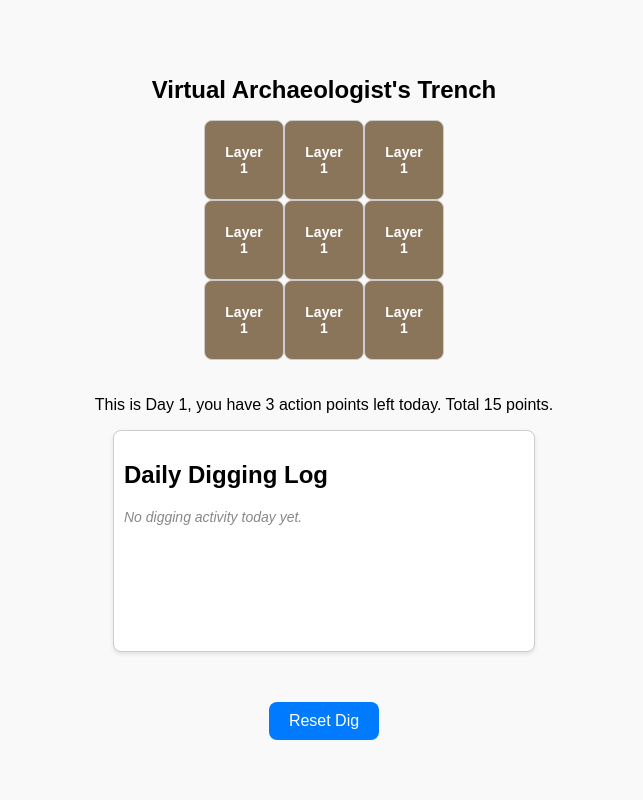
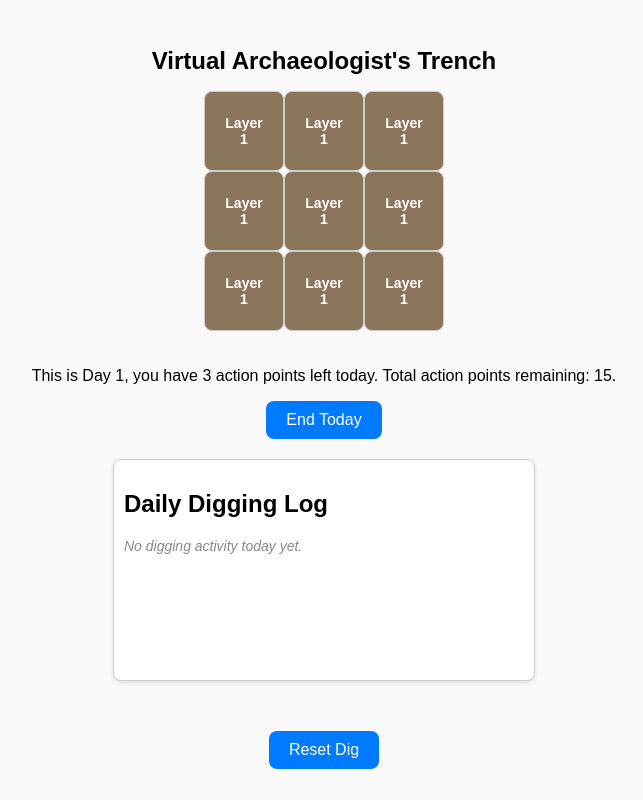
Before and after one commit to Lukas-Liu/archaeology-dig, a React (Create React App) app: page / in a window 1280 px wide. Shown: the whole page, without its empty margins (316-959 px from the left). Built offline with nearby package versions, Linux system fonts and the light colour scheme.

Commit message:
Updated end day button.

```diff
--- a/src/App.css
+++ b/src/App.css
@@ -122,6 +122,11 @@ body {
 	font-style: italic;
 }
 
+/* End Today Button*/
+.end-today-container {
+	margin-bottom: 20px;
+}
+
 /* Reset Button */
 .reset-container {
   margin-top: 50px; /* Add extra spacing to separate from the log container */
--- a/src/App.js
+++ b/src/App.js
@@ -2,6 +2,11 @@ import React, { useState } from "react";
 import "./App.css"; // Import the updated CSS file
 
 function ArchaeologyDig() {
+  // Adjustable game variables
+  const TOTAL_DAYS = 5; // Total number of digging days
+  const TOTAL_ACTION_POINTS = 15; // Total action points for the entire game
+  const ACTION_POINTS_PER_DAY = TOTAL_ACTION_POINTS / TOTAL_DAYS; // Action points available each day
+
   // Define the 3x3x3 tensor with the provided structure
   const initialTensor = [
     [
@@ -38,12 +43,15 @@ function ArchaeologyDig() {
   const [dailySummary, setDailySummary] = useState(""); // Summary of the current day's activity
 
   // State to track action points and the day
-  const [actionPoints, setActionPoints] = useState(15); // Total action points (15 points = 5 days × 3 points)
+  const [actionPoints, setActionPoints] = useState(TOTAL_ACTION_POINTS); // Start with the total pool of action points
+  const [dailyActionPointsLeft, setDailyActionPointsLeft] = useState(
+    ACTION_POINTS_PER_DAY
+  ); // Start with the daily points for the first day
   const [day, setDay] = useState(1); // Start on day 1
 
   // Handle digging action
   const handleDig = (row, col) => {
-    if (actionPoints > 0) {
+    if (dailyActionPointsLeft > 0) {
       const currentDepth = revealed[row][col]; // How deep we've dug in this column
       if (currentDepth < 3) {
         // Update the revealed state
@@ -58,28 +66,9 @@ function ArchaeologyDig() {
           : `You dug hard, but found nothing.`;
         setLogs((prevLogs) => [...prevLogs, newLog]);
 
-        // Deduct action points AFTER a successful digging action
-        const newActionPoints = actionPoints - 1;
-        setActionPoints(newActionPoints);
-
-        // Check if the day has ended (action points modulo 3 == 0)
-        if (newActionPoints > 0 && newActionPoints % 3 === 0) {
-          // Calculate and store the daily summary before clearing logs
-          const artifactsFound = logs.filter((log) =>
-            log.includes("Congratulations")
-          ).length;
-          const totalDigs = logs.length + 1;
-
-          setDailySummary(
-            `Day ${day} Summary: You found ${artifactsFound} artifacts and dug ${totalDigs} cells.`
-          );
-
-          // Advance to the next day
-          setDay(day + 1);
-
-          // Clear the current day's logs
-          setLogs([]);
-        }
+        // Deduct one action point from both daily and total pools
+        setDailyActionPointsLeft((prevPoints) => prevPoints - 1);
+        setActionPoints((prevPoints) => prevPoints - 1);
       } else {
         // Log if the cell is already fully dug
         setLogs((prevLogs) => [
@@ -87,13 +76,35 @@ function ArchaeologyDig() {
           `This cell at [${row}, ${col}] is already fully dug!`,
         ]);
       }
-    } else {
-      // Log if no action points are left
-      setLogs((prevLogs) => [
-        ...prevLogs,
-        "No action points left! Please reset the game to start over.",
-      ]);
     }
+  };
+
+  // Handle "End Today" button click
+  const handleEndToday = () => {
+    // Calculate and store the daily summary
+    const artifactsFound = logs.filter((log) =>
+      log.includes("Congratulations")
+    ).length;
+    const totalDigs = logs.length;
+
+    setDailySummary(
+      `Day ${day} Summary: You found ${artifactsFound} artifacts and dug ${totalDigs} cells.`
+    );
+
+    // Reset logs for the new day
+    setLogs([]);
+
+    // Recalculate total action points for the next day
+    const remainingPoints = (TOTAL_DAYS - day) * ACTION_POINTS_PER_DAY;
+    setActionPoints(remainingPoints > 0 ? remainingPoints : 0);
+
+    // Reset daily action points for the new day
+    if (day < TOTAL_DAYS) {
+      setDailyActionPointsLeft(ACTION_POINTS_PER_DAY);
+	  // Advance to the next day
+	  const nextDay = day + 1;
+      setDay(nextDay);
+	}
   };
 
   // Handle reset action
@@ -101,12 +112,10 @@ function ArchaeologyDig() {
     setRevealed(initialRevealedState); // Reset digging progress
     setLogs([]); // Clear the log
     setDailySummary(""); // Clear the daily summary
-    setActionPoints(15); // Reset action points
+    setActionPoints(TOTAL_ACTION_POINTS); // Reset total action points
+    setDailyActionPointsLeft(ACTION_POINTS_PER_DAY); // Reset daily points
     setDay(1); // Reset the day
   };
-
-  // Calculate remaining action points for the current day
-  const dailyActionPointsLeft = actionPoints % 3 || 3;
 
   return (
     <div className="flex flex-col items-center p-4">
@@ -130,6 +139,7 @@ function ArchaeologyDig() {
                     className={`dig-button ${
                       isBuried ? `layer-${currentDepth + 1}` : "dug"
                     }`}
+                    disabled={dailyActionPointsLeft <= 0} // Disable digging when daily action points are zero
                   >
                     {isBuried ? `Layer ${currentDepth + 1}` : "Dug"}
                   </button>
@@ -141,10 +151,22 @@ function ArchaeologyDig() {
       {/* Daily Status */}
       <div className="status-container my-4">
         <p className="text-lg font-semibold">
-          {`This is Day ${day}, you have ${dailyActionPointsLeft} action points left today. Total ${actionPoints} points.`}
+          {`This is Day ${day}, you have ${Math.max(
+            dailyActionPointsLeft,
+            0
+          )} action points left today. Total action points remaining: ${actionPoints}.`}
         </p>
       </div>
-
+	  {/* End Today Button */}
+	  <div className="end-today-container mt-6">
+		<button
+		  onClick={handleEndToday}
+		  className="px-4 py-2 bg-blue-500 hover:bg-blue-400 text-white font-bold rounded"
+		  disabled={day >= TOTAL_DAYS} // Disable when the final day is reached
+		>
+		  End Today
+		</button>
+		  </div>
       {/* Log Area */}
       <div className="log-container my-6">
         <h2 className="text-lg font-semibold mb-2">Daily Digging Log</h2>
@@ -152,13 +174,15 @@ function ArchaeologyDig() {
           {logs.length === 0 ? (
             <>
               {dailySummary && <p className="daily-summary">{dailySummary}</p>}
-			  <p className="no-logs">No digging activity today yet.</p>
+              <p className="no-logs">No digging activity today yet.</p>
             </>
           ) : (
             logs.map((log, index) => <p key={index}>{log}</p>)
           )}
         </div>
       </div>
+
+
 
       {/* Reset Button */}
       <div className="reset-container mt-6">
```
